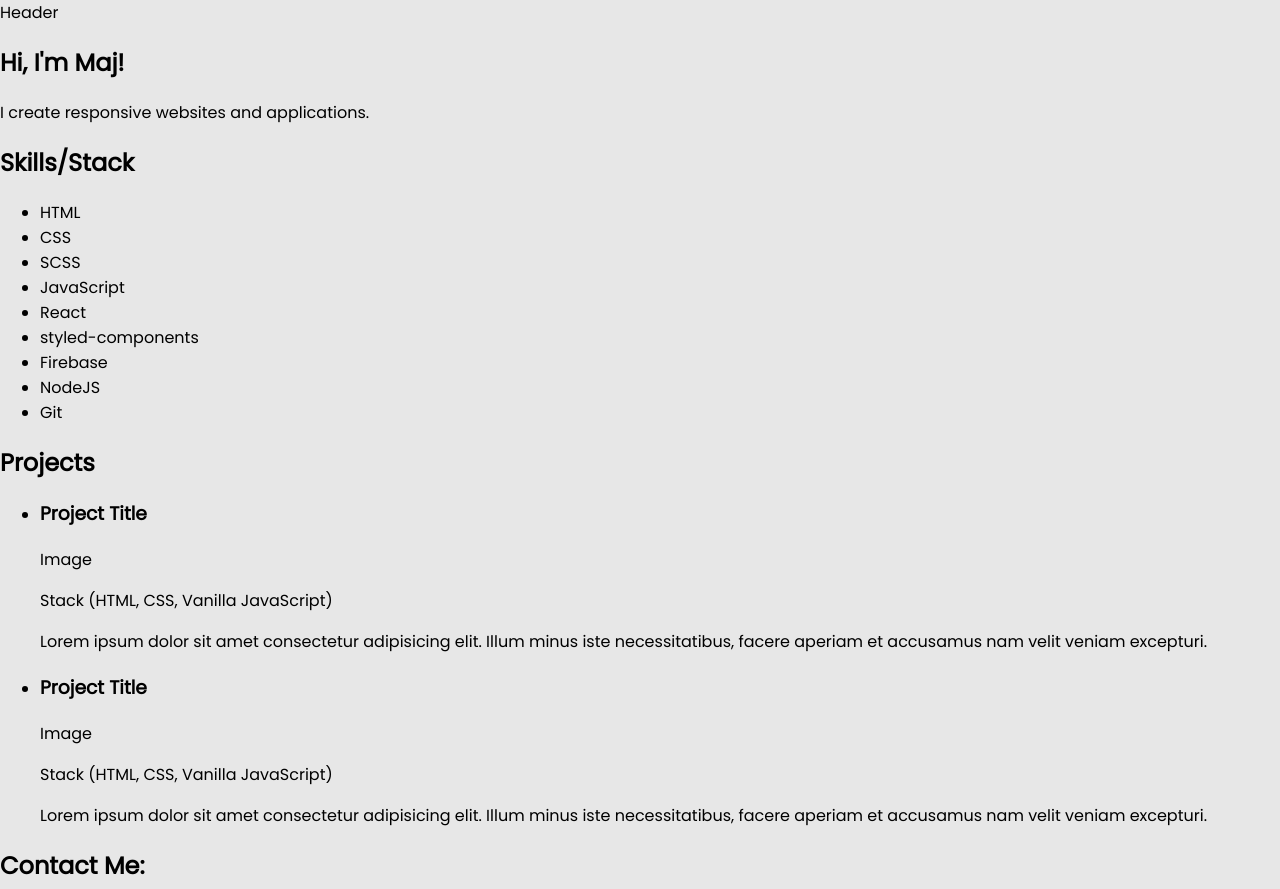
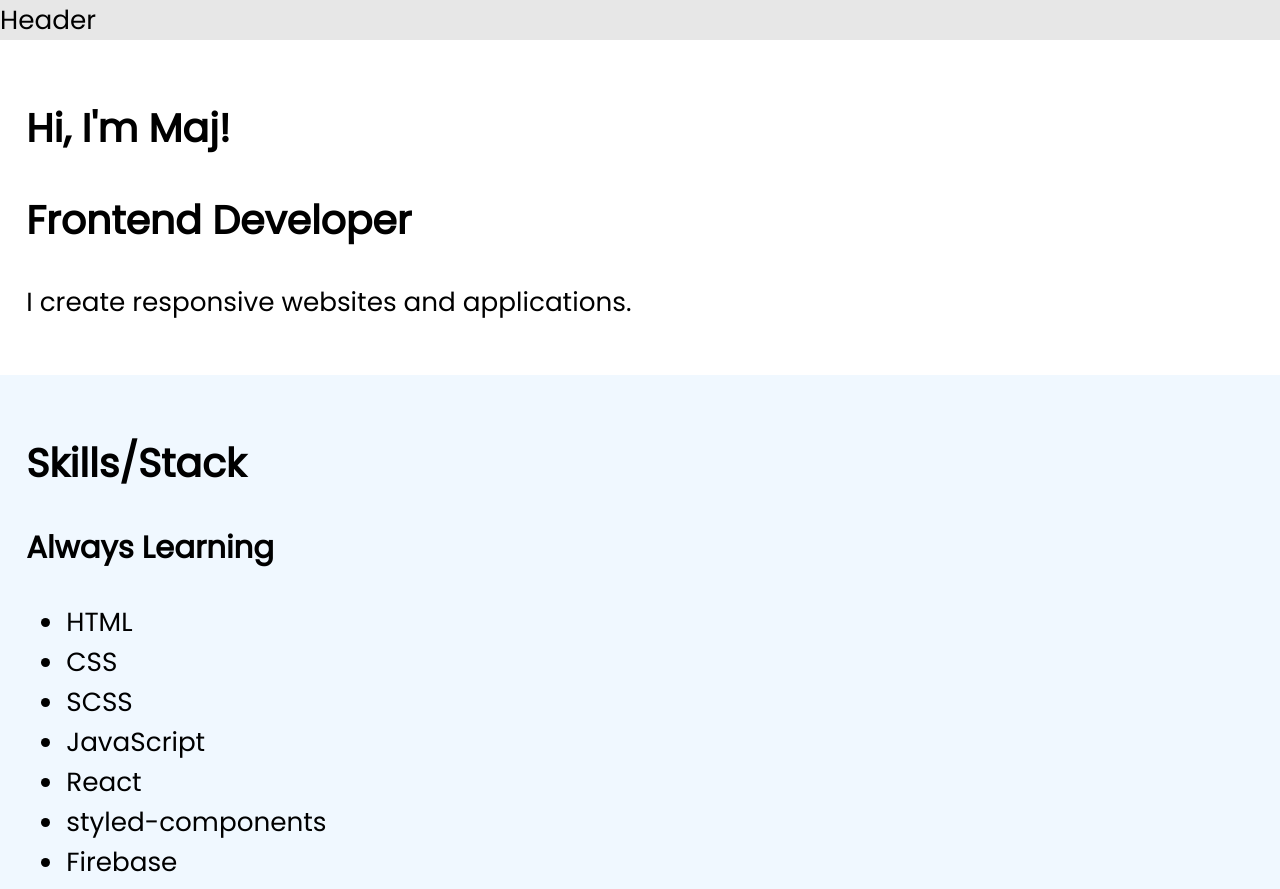
Before and after one commit to maj-rf/portfolio, a React (Create React App) app: page / in a window 1280 px wide. Shown: the top 889 px of the page. Built offline with nearby package versions, Linux system fonts and the light colour scheme.

Commit message:
added bg colors

```diff
--- a/src/App.css
+++ b/src/App.css
@@ -6,7 +6,7 @@ body {
   font-family: 'Poppins', sans-serif;
   padding: 0;
   margin: 0;
-  font-size: 16px;
+  font-size: calc(0.6em + 1vw);
   min-height: 100%;
   overflow-wrap: break-word;
   background-color: #e7e7e7;
--- a/src/components/Contact.js
+++ b/src/components/Contact.js
@@ -1,6 +1,13 @@
+import styled from 'styled-components';
+
+const StyledSection = styled.section`
+  background-color: tan;
+  padding: 1em;
+`;
+
 export default function Contact() {
   return (
-    <section>
+    <StyledSection>
       <h2>Contact Me:</h2>
       <form>
         <label htmlFor="subject">Subject</label>
@@ -12,6 +19,6 @@ export default function Contact() {
           id="message"
         />
       </form>
-    </section>
+    </StyledSection>
   );
 }
--- a/src/components/Intro.js
+++ b/src/components/Intro.js
@@ -1,8 +1,16 @@
+import styled from 'styled-components';
+
+const StyledSection = styled.section`
+  background-color: #fff;
+  padding: 1em;
+`;
+
 export default function Intro() {
   return (
-    <section>
+    <StyledSection>
       <h1>Hi, I'm Maj!</h1>
+      <h2>Frontend Developer</h2>
       <p> I create responsive websites and applications.</p>
-    </section>
+    </StyledSection>
   );
 }
--- a/src/components/Projects.js
+++ b/src/components/Projects.js
@@ -1,7 +1,15 @@
+import styled from 'styled-components';
+
+const StyledSection = styled.section`
+  background-color: rebeccapurple;
+  padding: 1em;
+`;
+
 export default function Projects() {
   return (
-    <section>
+    <StyledSection>
       <h2>Projects</h2>
+      <h3>I build and make stuff.</h3>
       <ul>
         <li>
           <h3>Project Title</h3>
@@ -24,6 +32,6 @@ export default function Projects() {
           </p>
         </li>
       </ul>
-    </section>
+    </StyledSection>
   );
 }
--- a/src/components/Skills.js
+++ b/src/components/Skills.js
@@ -1,7 +1,15 @@
+import styled from 'styled-components';
+
+const StyledSection = styled.section`
+  background-color: aliceblue;
+  padding: 1em;
+`;
+
 export default function Skills() {
   return (
-    <section>
+    <StyledSection>
       <h2>Skills/Stack</h2>
+      <h3>Always Learning</h3>
       <ul>
         <li>HTML</li>
         <li>CSS</li>
@@ -13,6 +21,6 @@ export default function Skills() {
         <li>NodeJS</li>
         <li>Git</li>
       </ul>
-    </section>
+    </StyledSection>
   );
 }
```
